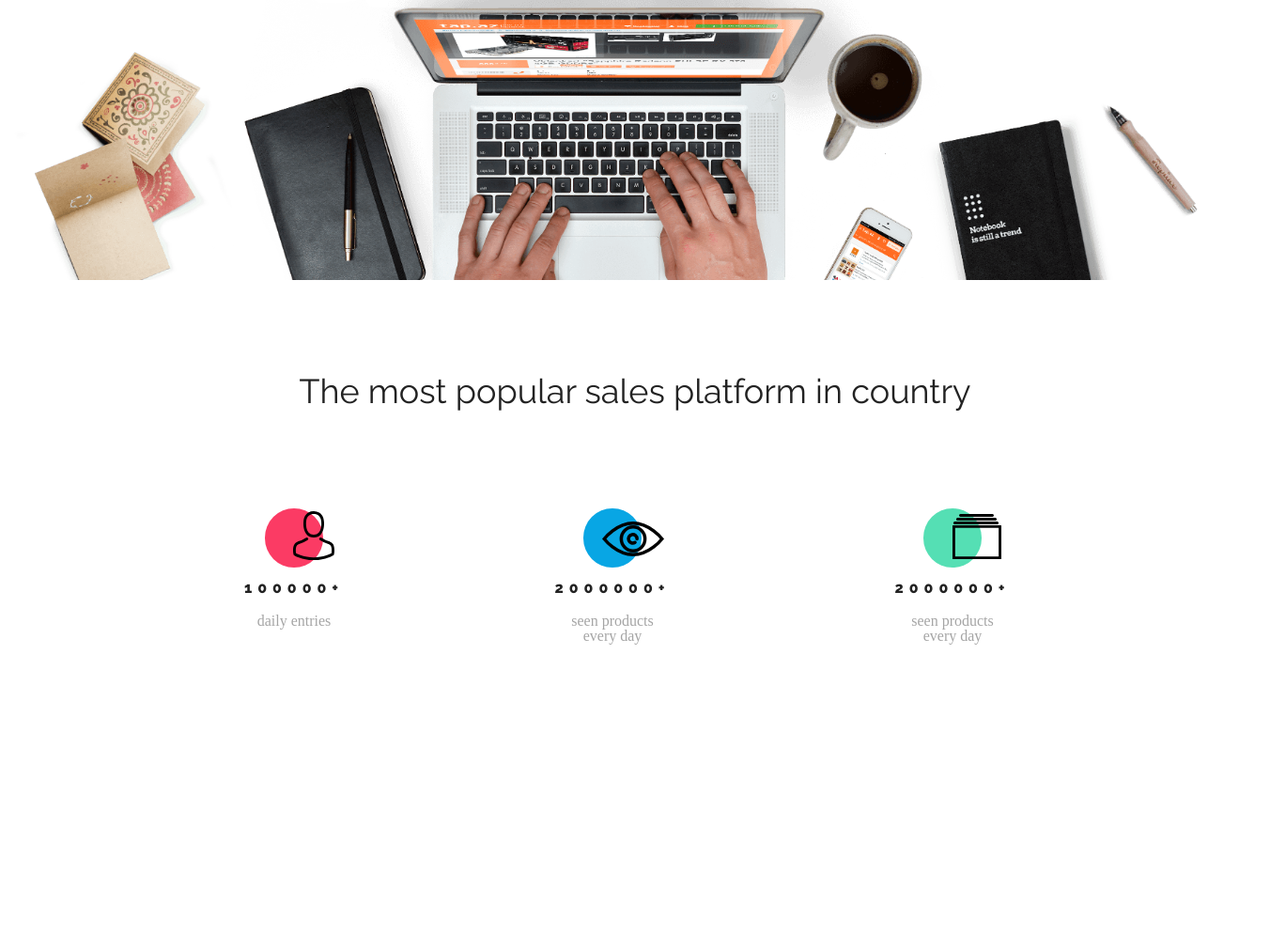
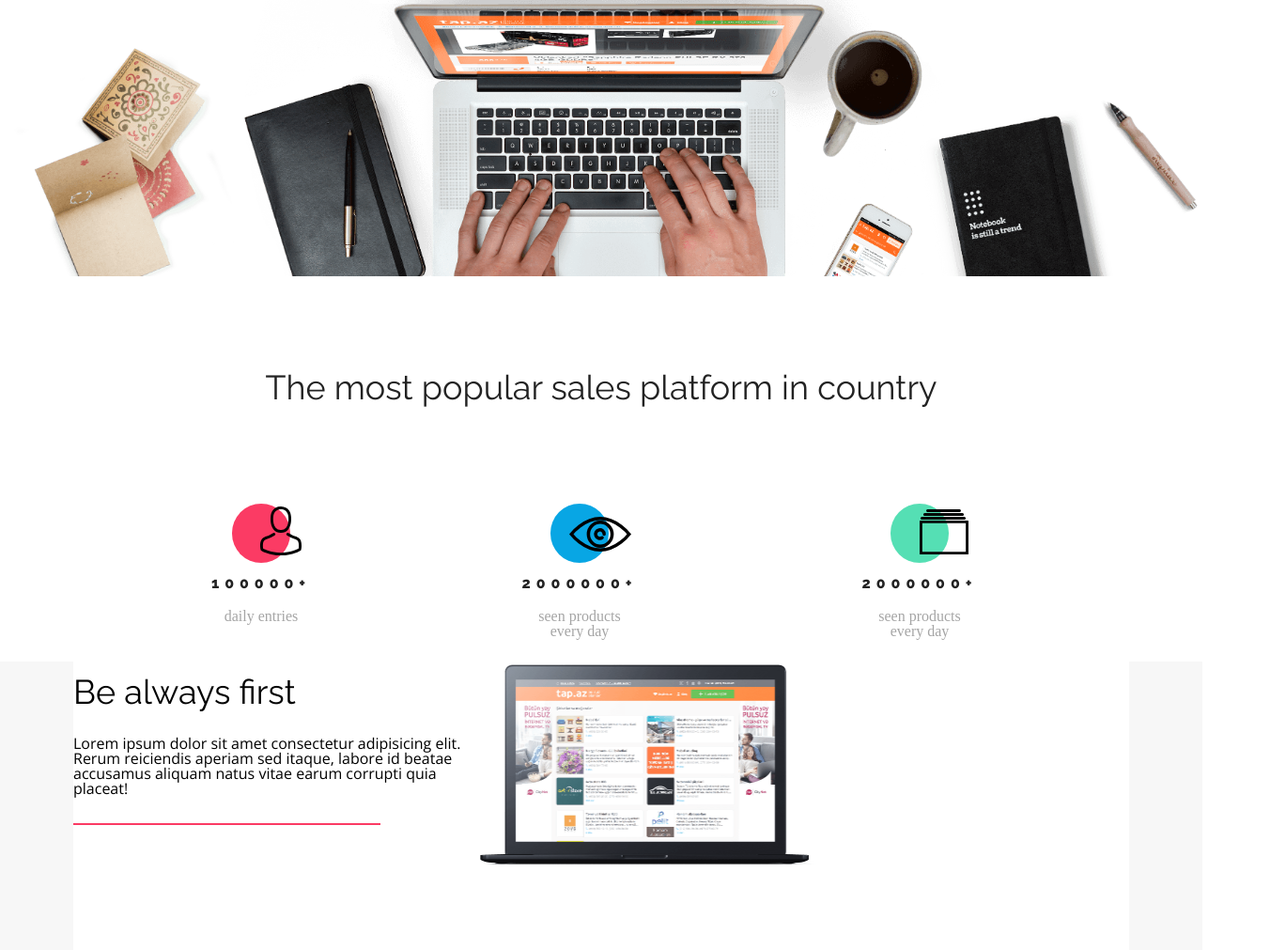
Before and after one commit to Freakando/Warsztat-1-CDL, a plain HTML site: page Zasoby_do_projektu/index.html in a window 1280 px wide. Shown: the part 496-1507 px from the top of the page at 94% size, 1352 px wide, since content can reach past the window. Before the commit the page ends 1205 px from the top, so only its background shows below. Drawn offline with nearby package versions, Linux system fonts and the light colour scheme.

Commit message:
section benefit begining box 1

```diff
--- a/Zasoby_do_projektu/css/style.css
+++ b/Zasoby_do_projektu/css/style.css
@@ -22,10 +22,9 @@ body {
 /*-----------------------------HEADER---------------------------*/
 
 .header {
-    width: 100vw;
-    background-size: contain;
+    width: 100%;
     margin: 0 auto;
-    margin-bottom: calc(200px - 70px);
+    margin-bottom: calc(200px - 80px);
     padding: 0 auto;
     display: flex;
     justify-content: center;
@@ -37,21 +36,21 @@ body {
     margin: 0 auto;
     padding: 0 auto;
     display: flex;
-    width: 1352px;
+
 
 }
 
 .header-nav {
+    display: flex;
     justify-content: space-around;
-    width: 500px;
-    margin-right: 137px;
-    margin-left: 137px;
+    width: 675px;
 }
 
-.header-container, .header-nav {
+.header-container {
     display: flex;
     align-items: center;
     justify-content: space-between;
+    width: 1352px;
 }
 
 .logo {
@@ -60,7 +59,7 @@ body {
     color: var(--color-primary);
     font-size: 32px;
     text-decoration: none;
-    margin-left: 137px;
+
 }
 
 .nav-link {
@@ -71,8 +70,7 @@ body {
     font-size: 11px;
     letter-spacing: 3.30px;
     color: var(--color-grey);
-    padding-right: 10px;
-    padding-left: 10px;
+    padding: 0 15px 0 15px;
 }
 
 .nav-link:hover {
@@ -90,10 +88,10 @@ body {
     margin: 0;
     margin-bottom: 100px;
     padding: 0 auto;
-    width: 100wv;
-    height: 594px;
+    width: 100%;
+    height: 600px;
     background-image: url("../assets/Background.png");
-    background-position: bottom;
+    background-position:  bottom;
     background-size: contain;
     background-repeat: no-repeat;
     display: flex;
@@ -140,7 +138,7 @@ body {
 /*------STATISTIC SECTION-----------------*/
 
 .section-statistic {
-    background-size: contain;
+    background-position: center;
     margin: 0 auto;
     padding: 0 auto;
     display: flex;
@@ -148,10 +146,12 @@ body {
 }
 
 .statistic-container {
+    display: flex;
+    justify-content: center;
     margin: 0 auto;
     padding: 0 auto;
     display: flex;
-    width: 1352px;
+    max-width: 1352px;
 }
 
 .title-h2-box {
@@ -160,7 +160,6 @@ body {
     display: flex;
     justify-content: center;
     height: 42px;
-    width: 1350px;
 
 }
 
@@ -178,10 +177,10 @@ body {
 .box-container {
     margin: 0 auto;
     padding: 0 auto;
-    padding-top: 101px;
+    padding-top: 100px;
     display: flex;
     justify-content: center;
-    width: 1350px;
+    max-width: 1352px;
 }
 
 .icon-box {
@@ -266,3 +265,98 @@ body {
     width: 100px;
     text-align: center;
 }
+
+
+
+
+
+/*-----------------BENEFITY-------------------*/
+
+
+.benefits-section {
+        margin: 0 auto;
+        padding: 0 auto;
+        display: flex;
+}
+
+.benefits-container {
+    width: 100%;
+    margin: 0 auto;
+    padding: 0 auto;
+    display: flex;
+    justify-content: center;
+    background-color: var(--color-light-grey);
+}
+
+.benefits-block {
+    display: flex;
+    margin: 0 auto;
+    padding: 0 auto;
+
+    background-color: none;
+
+}
+
+.benefit-box-1 {
+    display: flex;
+    height: 307px;
+    width: 1124px;
+    background-color: var(--color-white);
+
+}
+
+.text-benefits-box-1 {
+    height: 188px;
+    width: 416px;
+    display: flex;
+    flex-direction: column;
+    text-align: center;
+    justify-content: space-around;
+
+}
+
+.title-benefits-1 {
+    font-family: "Raleway", "san-serif";
+    font-weight: 400;
+    font-size: 36px;
+    color: var(--color-black);
+    text-align: left;
+}
+
+.article-benefits-1 {
+    font-family: "Open Sans", "san-serif";
+    font-weight: 400;
+    font-size: 16px;
+    color: var(--color-black);
+    text-align: left;
+}
+
+.underline-benefits-1 {
+    height: 2px;
+    width: 327px;
+    background-color: var(--color-redish);
+
+}
+
+.img-element-box-1-benefits {
+    height: 294px;
+    width: 433px;
+ /*   display: flex;
+    justify-content: flex-start;
+    align-items: flex-end;*/
+}
+
+.img-1-element-benefits {
+    height: 219px;
+    width: 386px;
+    background-image: url("../assets/Macbook.png");
+    background-size: contain;
+    position: relative;
+}
+
+.red-square-box {
+    height: 294px;
+    width: 433px;
+    position: absolute;
+
+}
--- a/Zasoby_do_projektu/index.html
+++ b/Zasoby_do_projektu/index.html
@@ -20,7 +20,8 @@
 <body>
 
 
-<!--------------START------------HEADER-----------START-------------------------->
+            <!----HEADER------>
+
     <header class="header">
         <div class="header-container container">
             <a href="#" class="logo">BestShop</a>
@@ -44,7 +45,7 @@
     </header>
 
 
-<!--------OPENING SECTION------------>
+        <!--------OPENING SECTION------------>
 
 
 
@@ -144,6 +145,32 @@
     </section>
 
 
+    <!----------------------BENEFITY ----------------->
+
+    <section clas="benefits-section">
+        <div class="benefits-container">
+            <div class="benefits-block">
+                <div class="benefit-box-1">
+                    <div class="text-benefits-box-1">
+                        <h2 class="title-benefits-1">Be always first</h2>
+                        <p class="article-benefits-1">Lorem ipsum dolor sit amet consectetur adipisicing elit. Rerum reiciendis aperiam sed itaque, labore id beatae accusamus aliquam natus vitae earum corrupti quia placeat!</p>
+                        <div class="underline-benefits-1"></div>
+                    </div>
+                    <div class="img-element-box-1-benefits">
+                        <div class="img-1-element-benefits">
+                            <div class="red-sqare-box">
+                                <div class="red-sqare">
+                                </div>
+                            </div>
+                        </div>
+                    </div>
+                </div>
+            </div>
+        </div>
+    </section>
+
+
+
 
 
 
```
